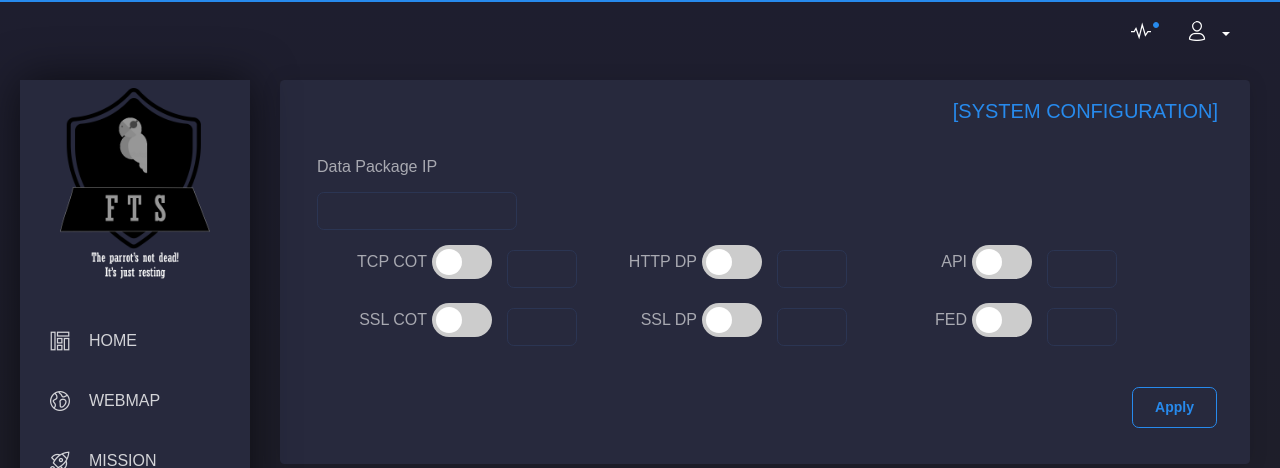
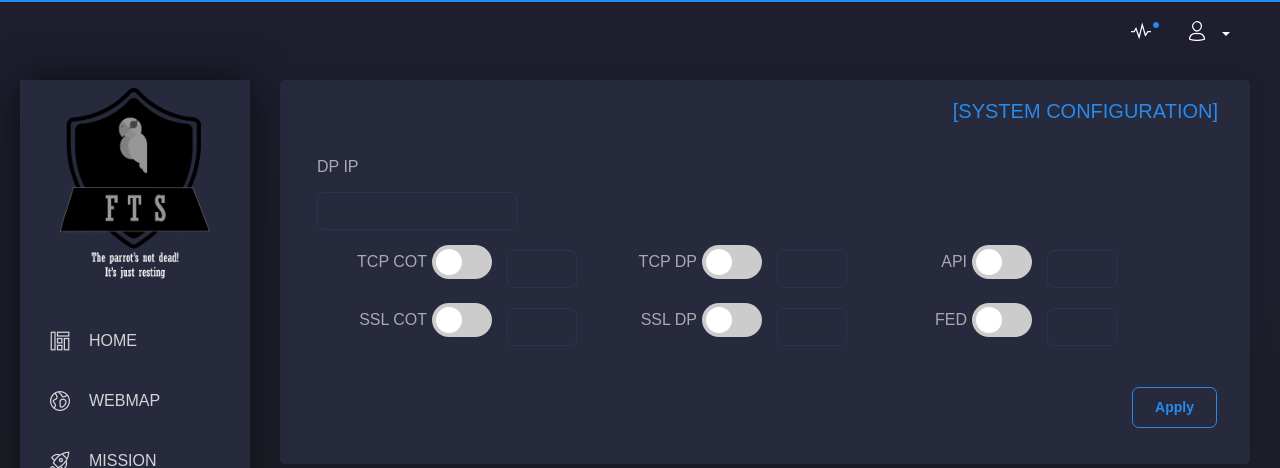
Before and after one commit to FreeTAKTeam/UI, a Flask app: page /configure in a window 1280 px wide; the page is wider, and only the part inside the window is pictured. Shown: the top 468 px of that part. Run offline with Flask 2, Linux system fonts and the light colour scheme; the visitor is signed in with stand-in values (Sample User, id 1); data that the repository does not hold is empty; some libraries are stand-ins or nearby versions; some web fonts are replaced.

Commit message:
Update configure.html
naming conventions consistency with index page

```diff
--- a/FreeTAKServer-UI/app/home/templates/configure.html
+++ b/FreeTAKServer-UI/app/home/templates/configure.html
@@ -87,7 +87,7 @@
 	<div class="config-rows-1" >
 		<div class="cols" style="padding: 5px;     display: grid;
 		justify-content: center;">
-			<label style="padding: 8px 0px; font-size: 1rem; ">Data Package IP</label>
+			<label style="padding: 8px 0px; font-size: 1rem; ">DP IP</label>
 
 			<input type="text"
 			class="form-control" style="width: 200px;"
@@ -113,7 +113,7 @@
 	<div class="config-rows-odd">
 		<div style="display: flex;justify-content: center;
 		align-items: center;">
-			<label class="configure-elem-lbl">HTTP DP</label>
+			<label class="configure-elem-lbl">TCP DP</label>
 			<label class="switch">
 				<input type="checkbox", id="HTTPDPOnOffSwitch">
 				<span class="slider round"></span></label>
```
